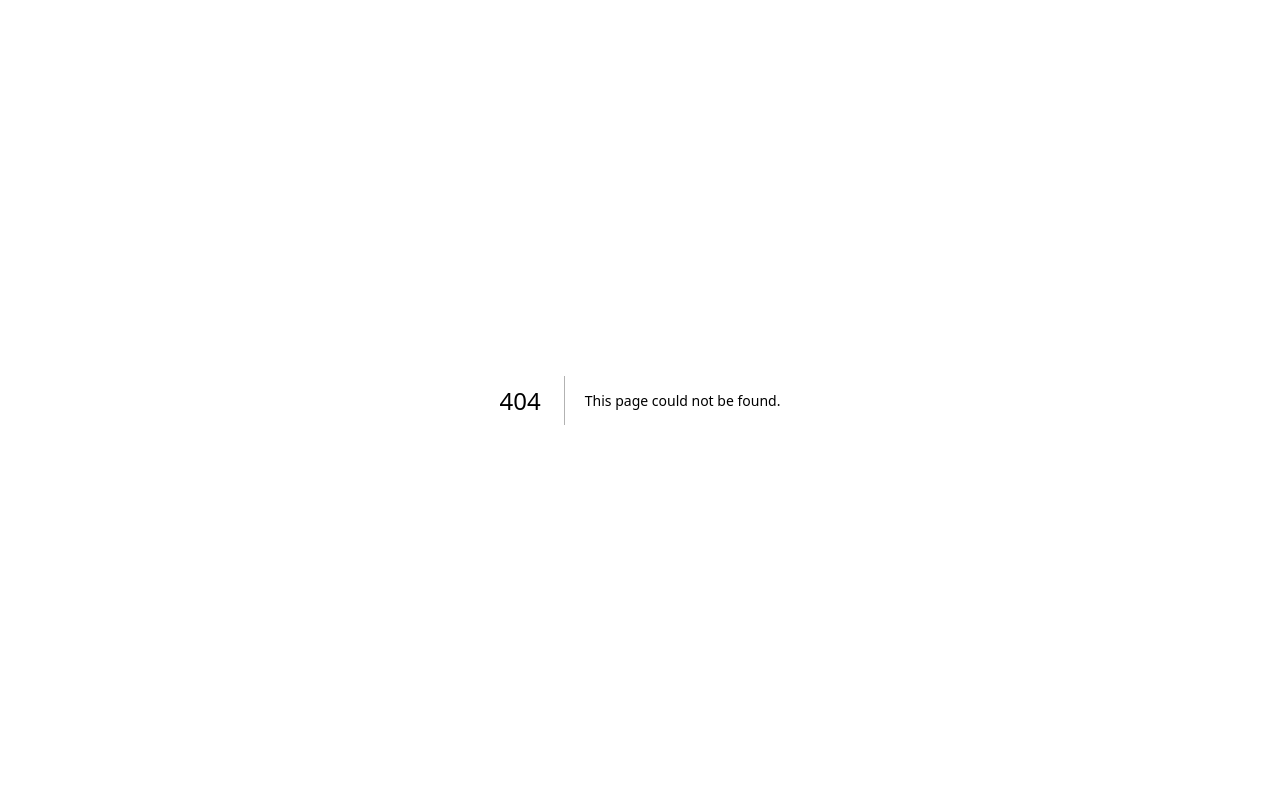
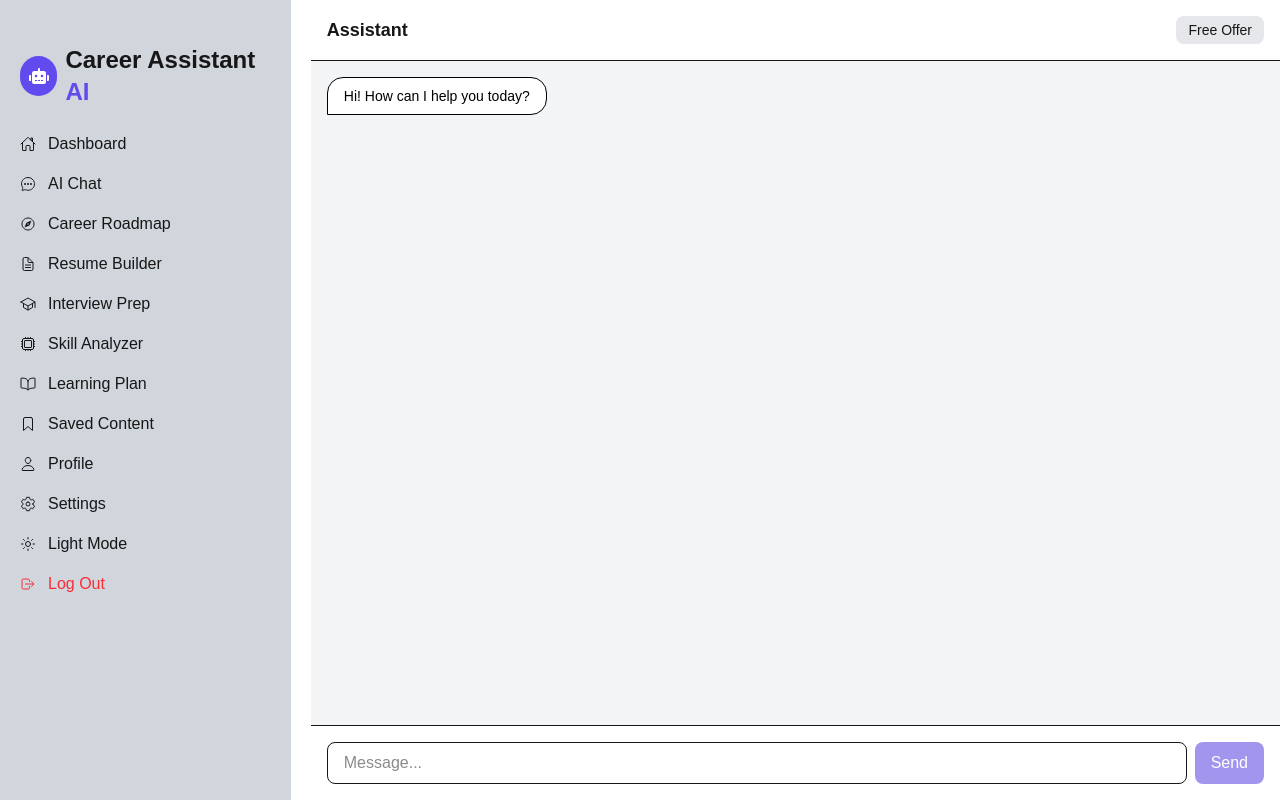
Before and after one commit to rajibulislam60/careerassist-ai, a Next.js app: page /dashboard/chat in a window 1280 px wide. Before the commit this address had no page. Built offline with nearby package versions, Linux system fonts and the light colour scheme.

Commit message:
chating area design done with tailwind css error problem

```diff
--- a/package.json
+++ b/package.json
@@ -10,6 +10,7 @@
   },
   "dependencies": {
     "next": "16.2.6",
+    "postcss": "^8.5.15",
     "react": "19.2.4",
     "react-dom": "19.2.4",
     "react-icons": "^5.6.0",
@@ -17,9 +18,9 @@
     "slick-carousel": "^1.8.1"
   },
   "devDependencies": {
-    "@tailwindcss/postcss": "^4",
+    "@tailwindcss/postcss": "^4.3.0",
     "eslint": "^9",
     "eslint-config-next": "16.2.6",
-    "tailwindcss": "^4"
+    "tailwindcss": "^4.3.0"
   }
 }
--- a/src/app/dashboard/Sidebar.jsx
+++ b/src/app/dashboard/Sidebar.jsx
@@ -18,14 +18,15 @@ import {
   IoClose,
 } from "react-icons/io5";
 import { HiOutlineMenuAlt4 } from "react-icons/hi";
+import Link from "next/link";
 
 export default function Sidebar() {
   const [menuOpen, setMenuOpen] = useState(false);
 
   return (
-    <div>
+    <div className="w-[30%]">
       {/* Desktop Sidebar */}
-      <div className="hidden lg:block px-5 py-12 bg-gray-300 min-h-screen">
+      <div className="hidden lg:block px-5 py-5 bg-gray-300 min-h-screen">
         <div className="flex items-center gap-2 py-6">
           <div className="w-10 h-10 rounded-full bg-[#614bef] flex items-center justify-center text-white text-xl">
             <FaRobot />
@@ -37,13 +38,17 @@ export default function Sidebar() {
         </div>
 
         <ul className="flex flex-col gap-4">
+          <Link href="/dashboard">
             <li className="flex gap-3 items-center cursor-pointer hover:text-blue-500">
               <IoHomeOutline /> <span>Dashboard</span>
             </li>
+          </Link>
 
+          <Link href="/dashboard/chat">
             <li className="flex gap-3 items-center cursor-pointer hover:text-blue-500">
               <IoChatbubbleEllipsesOutline /> <span>AI Chat</span>
             </li>
+          </Link>
 
           <li className="flex gap-3 items-center cursor-pointer hover:text-blue-500">
             <IoCompassOutline /> <span>Career Roadmap</span>
--- /dev/null
+++ b/src/app/dashboard/chat/ChatPage.jsx
@@ -0,0 +1,76 @@
+"use client";
+import React, { useState } from "react";
+
+export default function ChatPage() {
+  const [messages, setMessages] = useState([
+    { role: "assistant", text: "Hi! How can I help you today?" },
+  ]);
+  const [input, setInput] = useState("");
+
+  const handleSend = () => {
+    if (!input.trim()) return;
+
+    setMessages((prev) => [...prev, { role: "user", text: input }]);
+
+    setInput("");
+
+    // fake assistant reply
+    setTimeout(() => {
+      setMessages((prev) => [
+        ...prev,
+        { role: "assistant", text: "I got your message: " + input },
+      ]);
+    }, 500);
+  };
+
+  return (
+    <div className="h-screen flex flex-col bg-gray-100">
+      {/* Header */}
+      <div className="flex justify-between items-center p-4 border-b bg-white">
+        <h2 className="font-semibold text-lg">Assistant</h2>
+        <button className="px-3 py-1 bg-gray-200 rounded-lg text-sm">
+          Free Offer
+        </button>
+      </div>
+
+      {/* Chat Messages */}
+      <div className="flex-1 overflow-y-auto p-4 space-y-3">
+        {messages.map((msg, i) => (
+          <div
+            key={i}
+            className={`flex ${
+              msg.role === "user" ? "justify-end" : "justify-start"
+            }`}
+          >
+            <div
+              className={`px-4 py-2 max-w-[70%] rounded-2xl text-sm ${
+                msg.role === "user"
+                  ? "bg-[#a195ee] text-white rounded-br-none"
+                  : "bg-white text-black rounded-bl-none border"
+              }`}
+            >
+              {msg.text}
+            </div>
+          </div>
+        ))}
+      </div>
+
+      {/* Input Box */}
+      <div className="p-4 bg-white border-t flex gap-2">
+        <input
+          value={input}
+          onChange={(e) => setInput(e.target.value)}
+          onKeyDown={(e) => e.key === "Enter" && handleSend()}
+          className="flex-1 border rounded-lg px-4 py-2 outline-none"
+          placeholder="Message..."
+        />
+        <button
+          onClick={handleSend}
+          className="px-4 py-2 bg-[#a195ee] hover:bg-[#5d48e9] text-white rounded-lg cursor-pointer"
+        >
+          Send
+        </button>
+      </div>
+    </div>
+  );
+}
--- /dev/null
+++ b/src/app/dashboard/chat/page.js
@@ -0,0 +1,9 @@
+import ChatPage from "./ChatPage";
+
+export default function page() {
+  return (
+    <div>
+      <ChatPage />
+    </div>
+  );
+}
--- a/src/app/dashboard/layout.js
+++ b/src/app/dashboard/layout.js
@@ -2,9 +2,9 @@ import Sidebar from "./Sidebar";
 
 export default function DashboardLayout({ children }) {
   return (
-    <div className="flex gap-5">
+    <div className="flex gap-5 w-full">
       <Sidebar />
-      {children}
+      <div className="w-full">{children}</div>
     </div>
   );
 }
--- a/src/app/page.js
+++ b/src/app/page.js
@@ -10,7 +10,7 @@ export default function page() {
 
   useEffect(() => {
     if (user) {
-      router.push("/dashboard");
+      router.push("/dashboard/chat");
     } else {
       router.push("/client");
     }
```
Also changed, not shown: 1 other file (tests, documents, lock files or other folders). Lines whose indentation alone changed are shown as unchanged.
